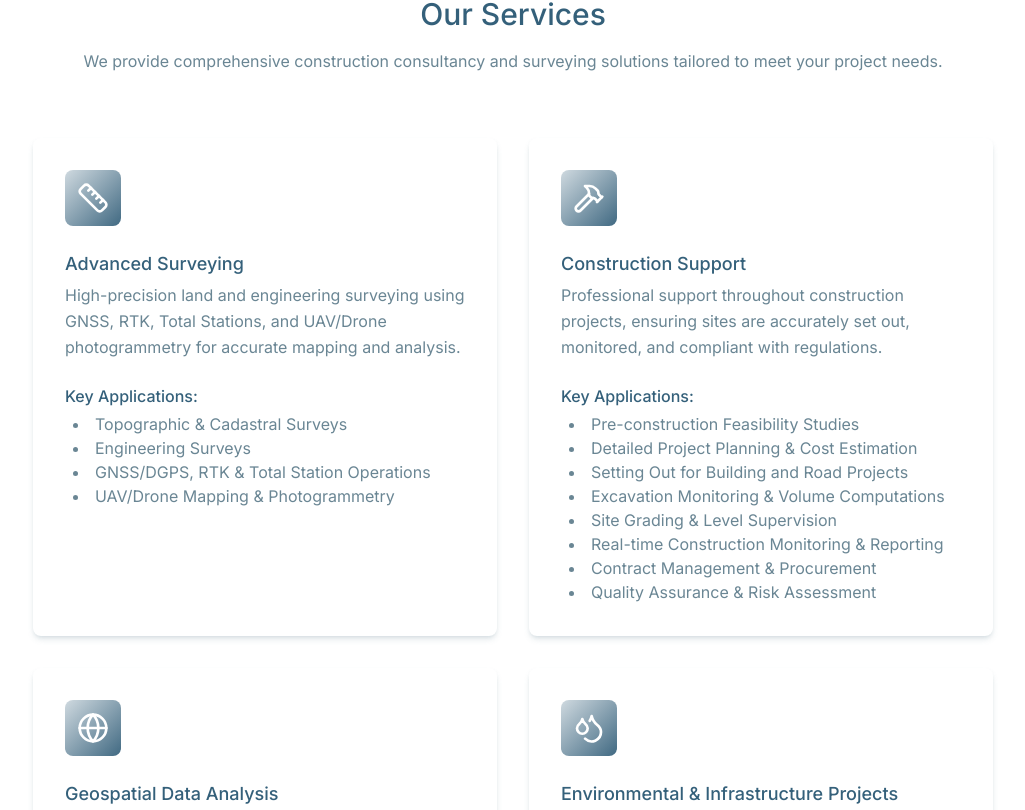
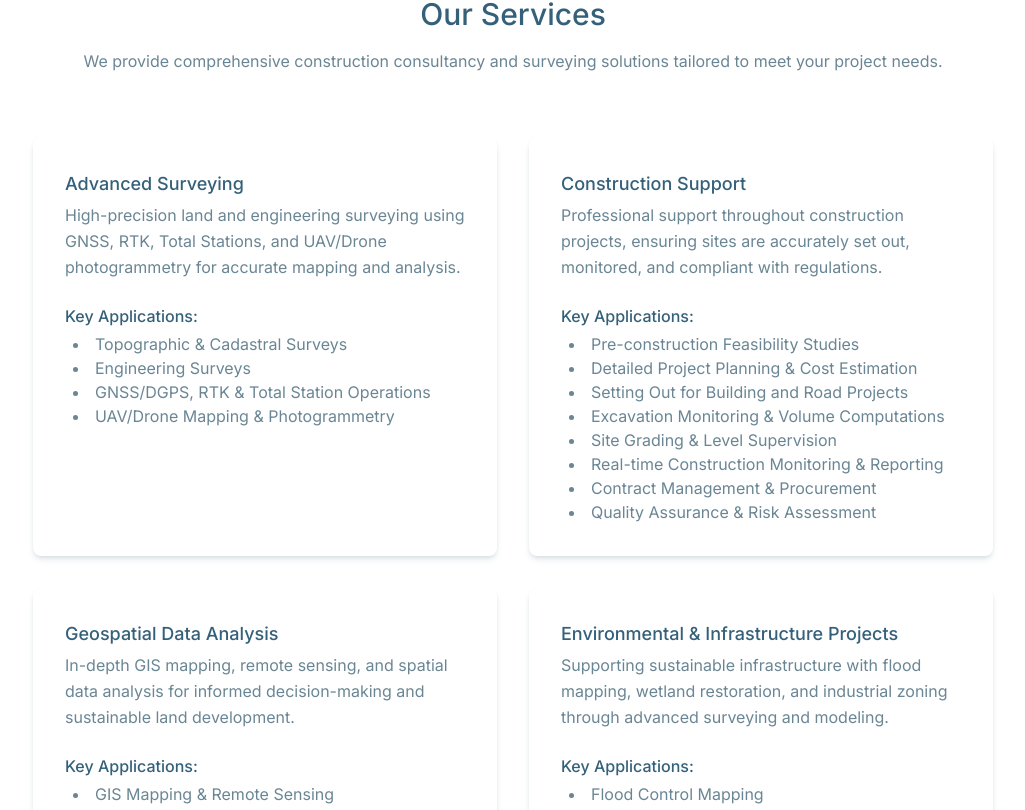
Before and after one commit to DavidMANZI-093/apex, a Next.js app: page / in a window 1280 px wide. Shown: the part 2807-3617 px from the top of the page, without its empty margins (127-1152 px from the left). Built offline with nearby package versions, Linux system fonts and the light colour scheme.

Commit message:
Auto-commit at 7/21/2025, 11:43:06 AM for inactivity period...

```diff
--- a/src/components/ui/card.tsx
+++ b/src/components/ui/card.tsx
@@ -12,9 +12,17 @@ import { CardExProps, CardProps, CardSxProps, CardTxProps } from "@/types";
 const Card = (props: CardProps) => {
 	return (
 		<div className="flex flex-col !p-8 gap-6 !rounded-lg !bg-white !shadow-slate-gray/20 !shadow-md !max-w-116 group hover:!shadow-lg hover:!scale-101 ease-in-out transition-all duration-200">
-			<div className="flex flex-col w-fit justify-center !p-3 !rounded-lg !bg-gradient-to-br from-indigo-dye/20 to-indigo-dye/80 group-hover:!scale-110 transition-all delay-100 duration-200">
-				<props.icon className="w-8 h-8 text-white" />
-			</div>
+			{props.image && (
+					<Image
+						className="!w-full !h-full !object-cover !rounded-t-lg group-hover:!scale-110 transition-all duration-3000 ease-in-out"
+						src={props.image}
+						alt={props.title}
+						width={500}
+						height={500}
+						blurDataURL={props.blurhash}
+						placeholder="blur"
+					/>
+				)}
 			<div className="flex flex-col justify-center gap-1">
 				<h3 className="!text-lg !font-medium !text-indigo-dye/85">
 					{props.title}
--- a/src/types/index.ts
+++ b/src/types/index.ts
@@ -5,6 +5,8 @@ export interface CardProps {
 	title: string;
 	description: string;
 	deliverables: string[];
+	image: string;
+	blurhash: string;
 }
 
 export interface CardExProps {
```
